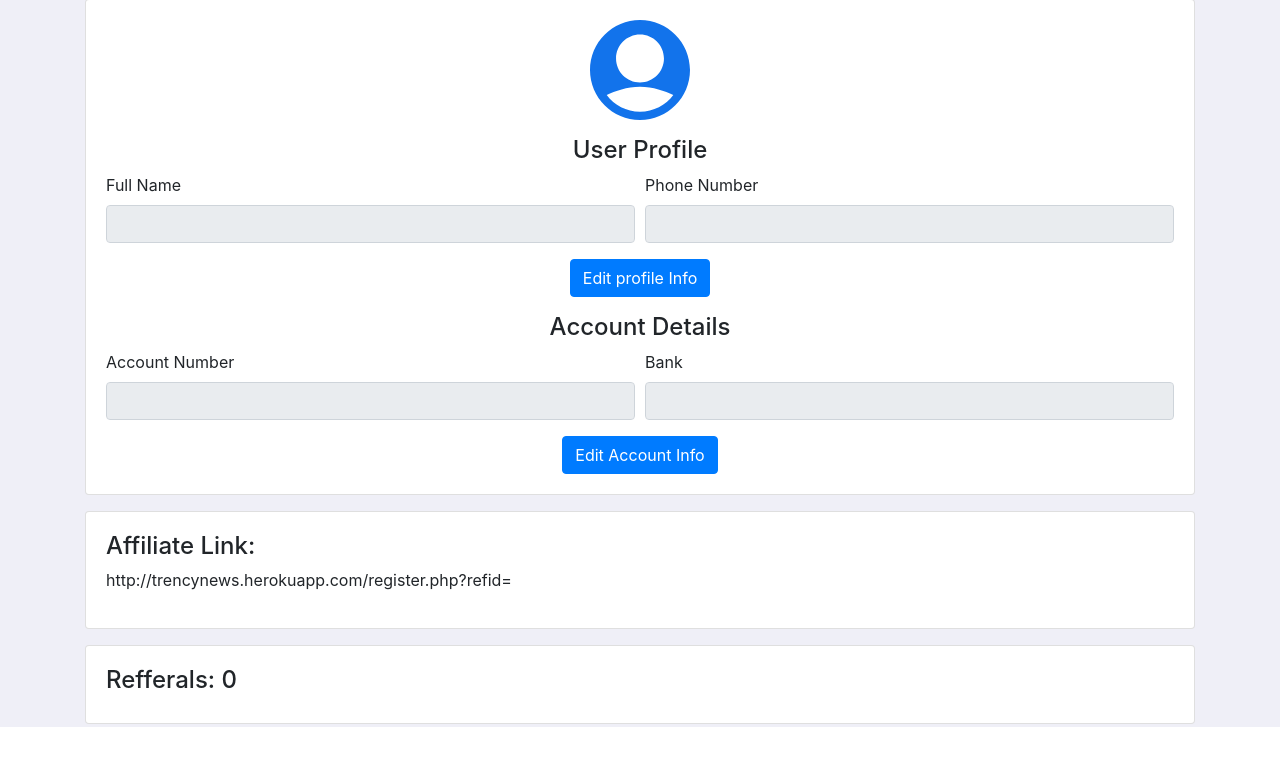
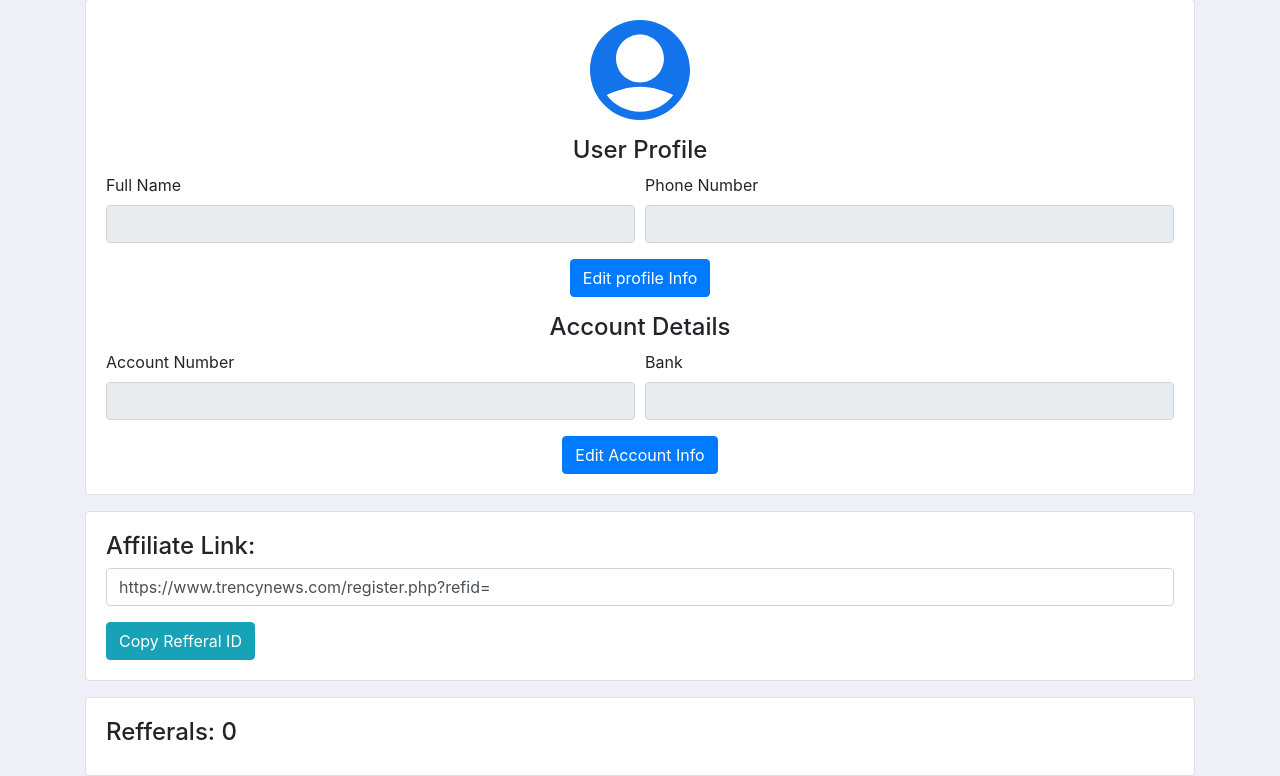
Before and after one commit to ubanitc/trency, a PHP site: page /profile.php in a window 1280 px wide. Shown: the part 73-849 px from the top of the page. Before the commit the page ends 800 px from the top, so only its background shows below. Run offline with PHP 8.4, Linux system fonts and the light colour scheme; the visitor is signed in with stand-in values (Sample User, id 1); data that the repository does not hold is empty; some libraries are stand-ins or nearby versions.

Commit message:
Update profile.php

```diff
--- a/profile.php
+++ b/profile.php
@@ -76,8 +76,19 @@ if(isset($_SESSION['userid'])){
 
         <div class="card-body">
                 <h4>Affiliate Link:</h4>
-                <p>http://trencynews.herokuapp.com/register.php?refid=<?php echo $user->name?></p>
-                <div class="sharethis-inline-share-buttons"></div>
+                <input class="form-control mb-3"type="text" value="https://www.trencynews.com/register.php?refid=<?php echo $user->name?>" id="myInput">
+<button onclick="myFunction()" class="btn btn-info" id="p1">Copy Refferal ID</button>
+
+
+<script>
+function myFunction() {
+  var copyText = document.getElementById("myInput");
+  copyText.select();
+  copyText.setSelectionRange(0, 99999)
+  document.execCommand("copy");
+  document.getElementById("p1").innerHTML = "Copied!!!";
+}
+</script>
         </div>
 </div>
 
```
